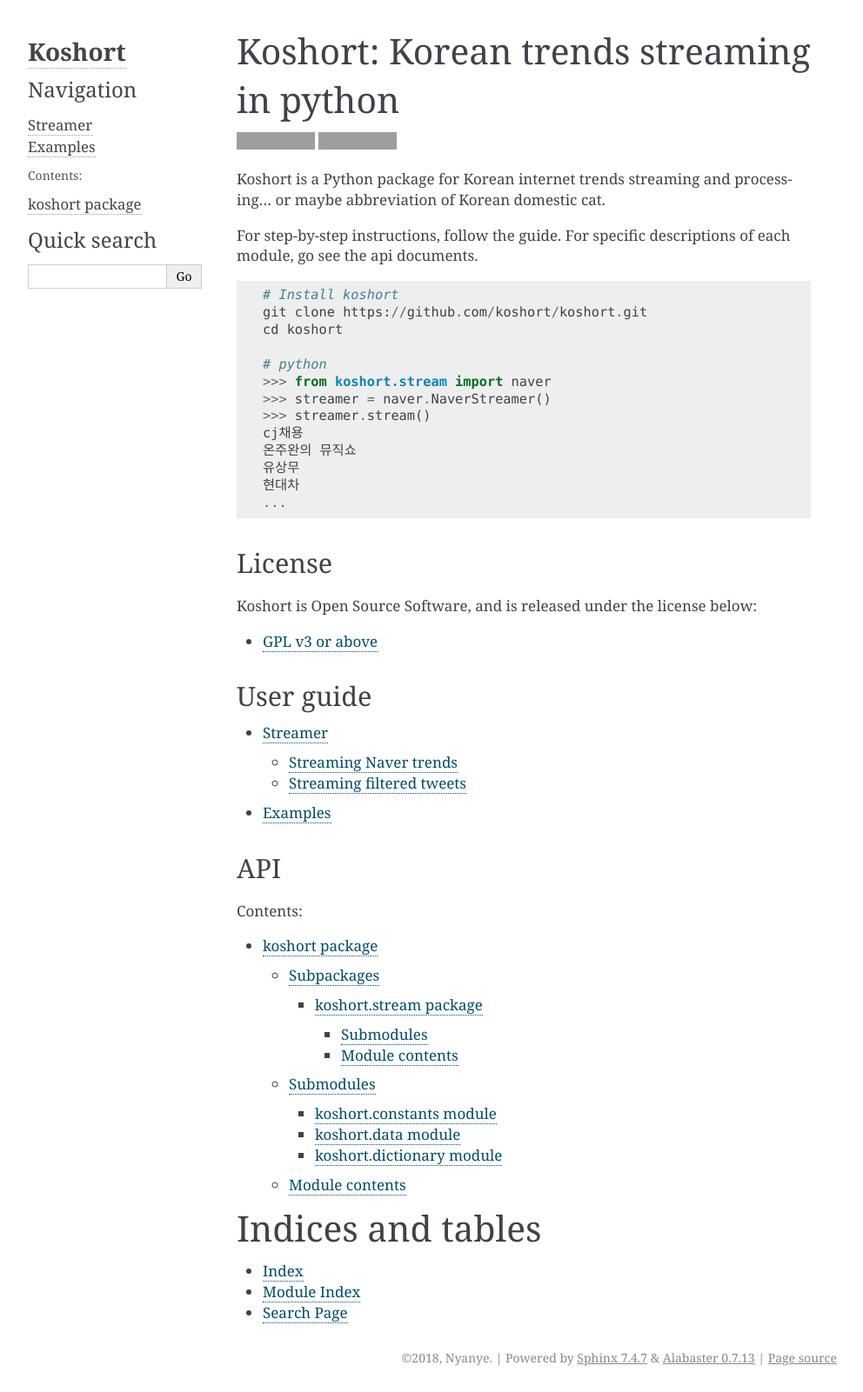
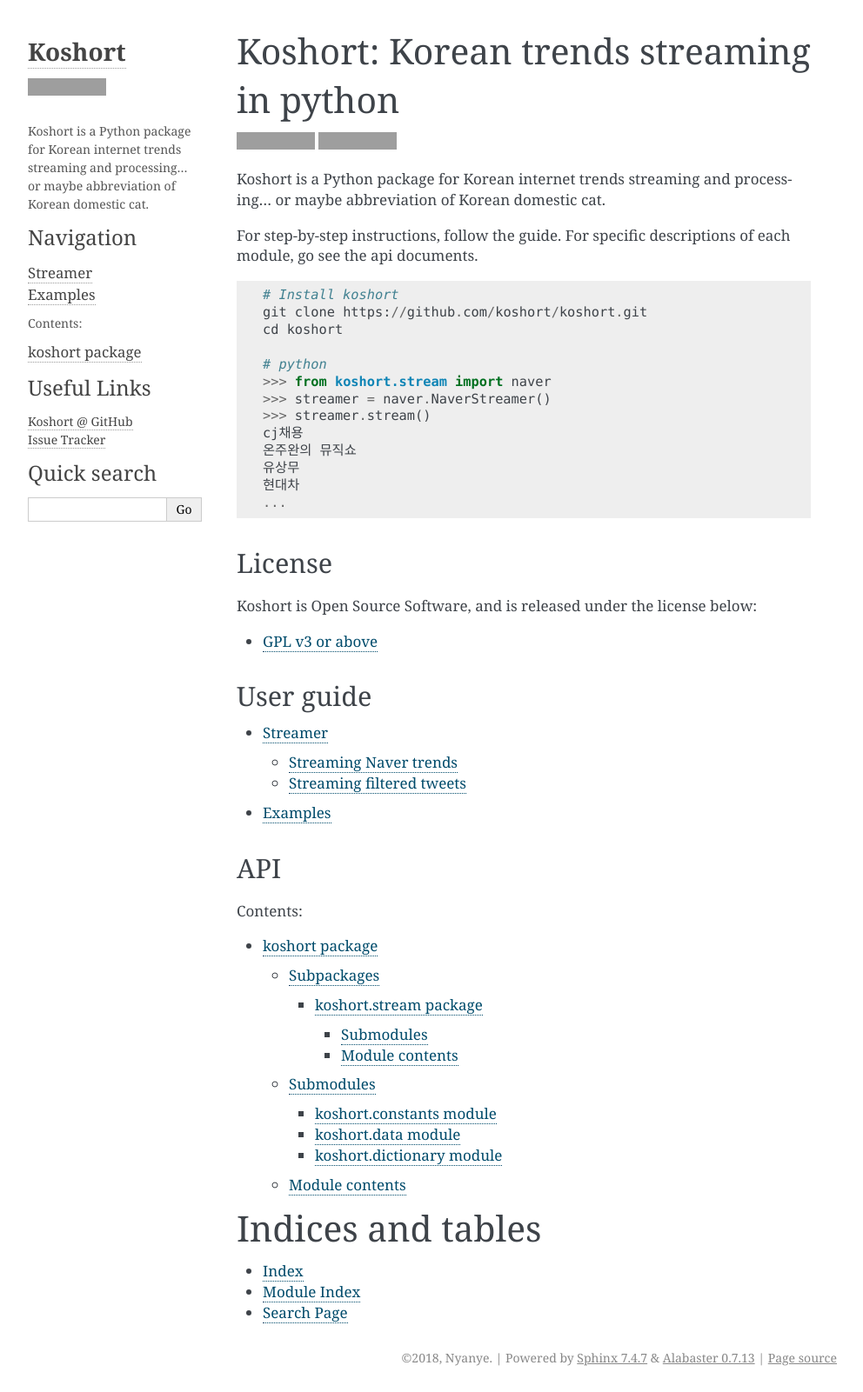
Before and after one commit to koshort/koshort, a Sphinx documentation site: the page built from docs/index.rst, in a window 1280 px wide. Shown: the whole page at 87% size, without its empty margins (148-1140 px from the left). Built offline with Sphinx 7.4.7, drawn with Linux system fonts in a browser that asks for light colours; the version number could not be read and is left out; grey boxes are pictures that could not be loaded.

Commit message:
Add fancy sidebar stuff

```diff
--- /dev/null
+++ b/docs/_templates/github.html
@@ -0,0 +1 @@
+<iframe src="http://ghbtns.com/github-btn.html?user=koshort&repo=koshort&type=watch&count=true&size=large" allowtransparency="true" frameborder="0" scrolling="0" width="200px" height="35px"></iframe>
--- /dev/null
+++ b/docs/_templates/sidebar-footer.html
@@ -0,0 +1,5 @@
+<h3>Useful Links</h3>
+<ul>
+  <li><a href="http://github.com/koshort/koshort">Koshort @ GitHub</a></li>
+  <li><a href="http://github.com/koshort/koshort/issues">Issue Tracker</a></li>
+</ul>
--- /dev/null
+++ b/docs/_templates/sidebar-header.html
@@ -0,0 +1,5 @@
+<p>{% include 'github.html' %}</p>
+
+<p>
+Koshort is a Python package for Korean internet trends streaming and processing… or maybe abbreviation of Korean domestic cat.
+</p>
--- a/docs/conf.py
+++ b/docs/conf.py
@@ -32,10 +32,9 @@
 # Add any Sphinx extension module names here, as strings. They can be
 # extensions coming with Sphinx (named 'sphinx.ext.*') or your custom
 # ones.
-extensions = ['sphinx.ext.autodoc',
-    'sphinx.ext.intersphinx',
-    'sphinx.ext.todo',
-    'sphinx.ext.viewcode']
+extensions = ['sphinx.ext.autodoc', 'sphinx.ext.intersphinx',
+              'sphinx.ext.todo', 'sphinx.ext.viewcode',
+              'sphinx.ext.extlinks']
 
 # Add any paths that contain templates here, relative to this directory.
 templates_path = ['_templates']
@@ -101,6 +100,7 @@
 # relative to this directory. They are copied after the builtin static files,
 # so a file named "default.css" will overwrite the builtin "default.css".
 html_static_path = ['_static']
+# html_style = 'konlpy.css'
 
 # Custom sidebar templates, must be a dictionary that maps document names
 # to template names.
@@ -110,7 +110,9 @@
 html_sidebars = {
     '**': [
         'about.html',
+        'sidebar-header.html',
         'navigation.html',
+        'sidebar-footer.html',
         'relations.html',  # needs 'show_related': True theme option to display
         'searchbox.html',
         'donate.html',
@@ -174,8 +176,15 @@
      'Miscellaneous'),
 ]
 
-
-
-
 # Example configuration for intersphinx: refer to the Python standard library.
 intersphinx_mapping = {'https://docs.python.org/': None}
+
+extlinks = {
+    'commit': ('https://github.com/koshort/koshort/commit/%s', ''),
+    'committer': ('https://github.com/%s', ''),
+    'issue': ('https://github.com/koshort/koshort/issues/%s', '#'),
+}
+
+# i18n
+locale_dirs = ['locale']
+gettext_compact = True
```
